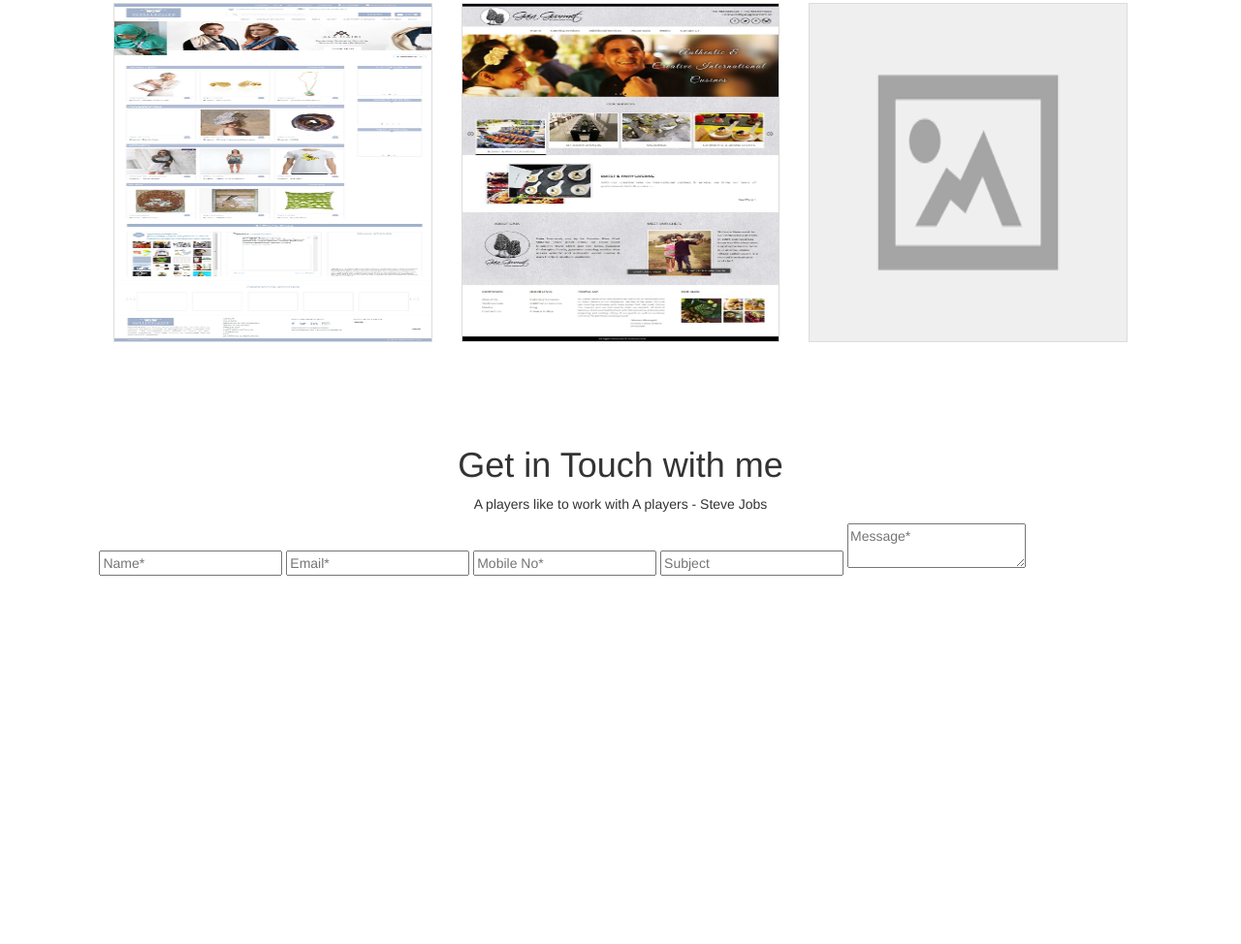
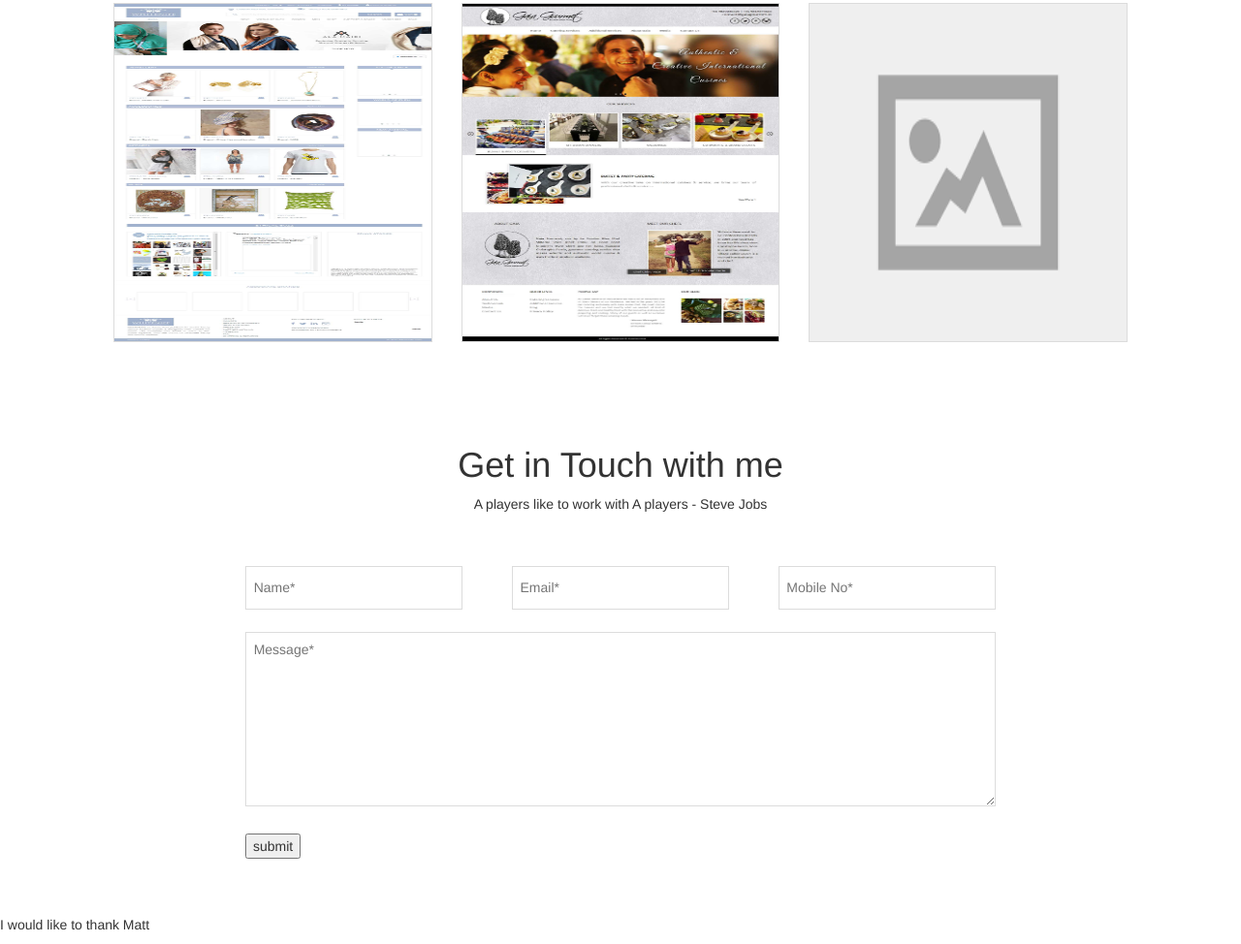
Before and after one commit to vivek28111992/vivek28111992.github.io, a plain HTML site: page index.html in a window 1280 px wide. Shown: the part 2813-3787 px from the top of the page at 97% size. Before the commit the page ends 3432 px from the top, so only its background shows below. Drawn offline with Linux system fonts and the light colour scheme.

Commit message:
form commit1

```diff
--- a/css/style.scss
+++ b/css/style.scss
@@ -462,5 +462,40 @@ $border-width:    1px;
 .contact{
   @extend .project;
 }
+.form_div{
+  width:72%;
+  margin: 5% auto 3%;
+}
+#name{
+  height: 45px;
+  width: 29%;
+  border: 1px solid #dcdcdc;
+  padding: 1%;
+  margin-right: 6%;
+  margin-bottom:3%;
+}
+#email{
+  @extend #name;
+}
+#contact_no{
+  height:45px;
+  width:29%;
+  border:1px solid #dcdcdc;
+  padding: 1%;
+  margin-bottom:3%;
+}
+#message{
+  height: 180px;
+  width: 100%;
+  border: 1px solid #dcdcdc;
+  padding: 1%;
+  margin-bottom: 3%;
+}
+#submit{
+  font-size:45px;
+  text-align:center;
+  width:100%;
+  cursor:pointer;
+}
 
 /*# sourceMappingURL=style.scss.map */
--- a/index.html
+++ b/index.html
@@ -213,15 +213,19 @@
 			<p>A players like to work with A players - Steve Jobs</p>
 		</div>
 		<div class="form_div">
-			<form name="contact_form" id="contact_form">
+			<form action="https://formspree.io/pawarvivek29@gmail.com" method="POST" name="contact_form" id="contact_form">
 				<input type="text" name="name" id="name" placeholder="Name*">
 				<input type="email" name="email" id="email" placeholder="Email*">
 				<input type="tel" name="contact_no" id="contact_no" placeholder="Mobile No*">
-				<input type="text" name="subject" id="subject" placeholder="Subject">
 				<textarea name="message" id="message" placeholder="Message*"></textarea>
+				<input type="submit" value="submit">
+				<!--<i class="fa fa-paper-plane" aria-hidden="true" id="submit"></i>-->
 			</form>
 		</div>
 	</section>
+	<footer>
+		<p>I would like to thank Matt</p>
+	</footer>
 
 </div>
 <script src="js/jquery.js"></script>
--- a/js/myjs.js
+++ b/js/myjs.js
@@ -13,7 +13,7 @@ $(document).ready(function(){
   $('.bxslider').bxSlider({
 
   	pager:false,
-  	auto:true
+  	auto:false
 
   });
 
@@ -27,6 +27,88 @@ $(document).ready(function(){
   		$('.per_project').hide();
   		$('.pro_projects').show();
   	}
-  });
+});
+
+	/*$("#submit").click(function(e)
+	{
+		e.preventDefault();
+		//our_offr_div_relative
+		var error = false;
+		var name = $('#name').val();
+		var email = $('#email').val();
+		var phone = $('#contact_no').val();
+		var message = $('#message').val();
+		var exp = /^(\+\d{1,3}[- ]?)?\d{10,12}$/;
+
+		if(name.length == 0)
+		{
+			var error = true;
+			//$('#CampName_error').fadeIn(500);
+			//$('#name').css("background-color","#09718f");
+		}
+		else
+		{
+			//$('#CampName_error').css("background-color","#dfdfdf");
+			 //$('#CampName_error').fadeOut(500);
+		}
+		if(email.length == 0 || email.indexOf('@') == '-1')
+		{
+			 var error = true;
+			 //$('#CampEmail_error').fadeIn(500);
+			 //$('#email').css("background-color","#09718f");
+		}
+		else
+		{
+			 //$('#CampEmail_error').fadeOut(500);
+			 //$('#CampEmail_error').css("background-color","#dfdfdf");
+		}
+		if((exp.test(phone))==false)
+		{
+			 var error = true;
+			 //$('#CampPhone_error').fadeIn(500);
+			 //$('#email').css("background-color","#09718f");
+		}
+		else
+		{
+			 //$('#CampPhone_error').fadeOut(500);
+			 //$('#CampEmail_error').css("background-color","#dfdfdf");
+		}
+		if(message.length == 0)
+		{
+			var error = true;
+			//$('#CampComment_error').fadeIn(500);
+			//$('#company').css("background-color","#09718f");
+		}
+		else
+		{
+			//$('#CampComment_error').fadeOut(500);
+			//$('#CampCompany_error').css("background-color","#dfdfdf");
+		}
+		if(error == false)
+        {
+        	alert('hello');
+			$.ajax({
+				type:'post',
+				data:$("#contact_form").serialize(),
+				url:'contact_page.php',
+				success:function(result)
+				{
+					if(result=="sent")
+					{
+						alert('hi');
+						//$('#mail_success').fadeIn(500);
+						$('#contact_form')[0].reset();
+					}
+					else
+					{
+						//$('#mail_success').fadeIn(500);
+						$('#contact_form')[0].reset();
+
+					}
+				}
+			});
+		}
+	});*/
+
 
 });
```
Also changed, not shown: css/style.css, 1 other file.
